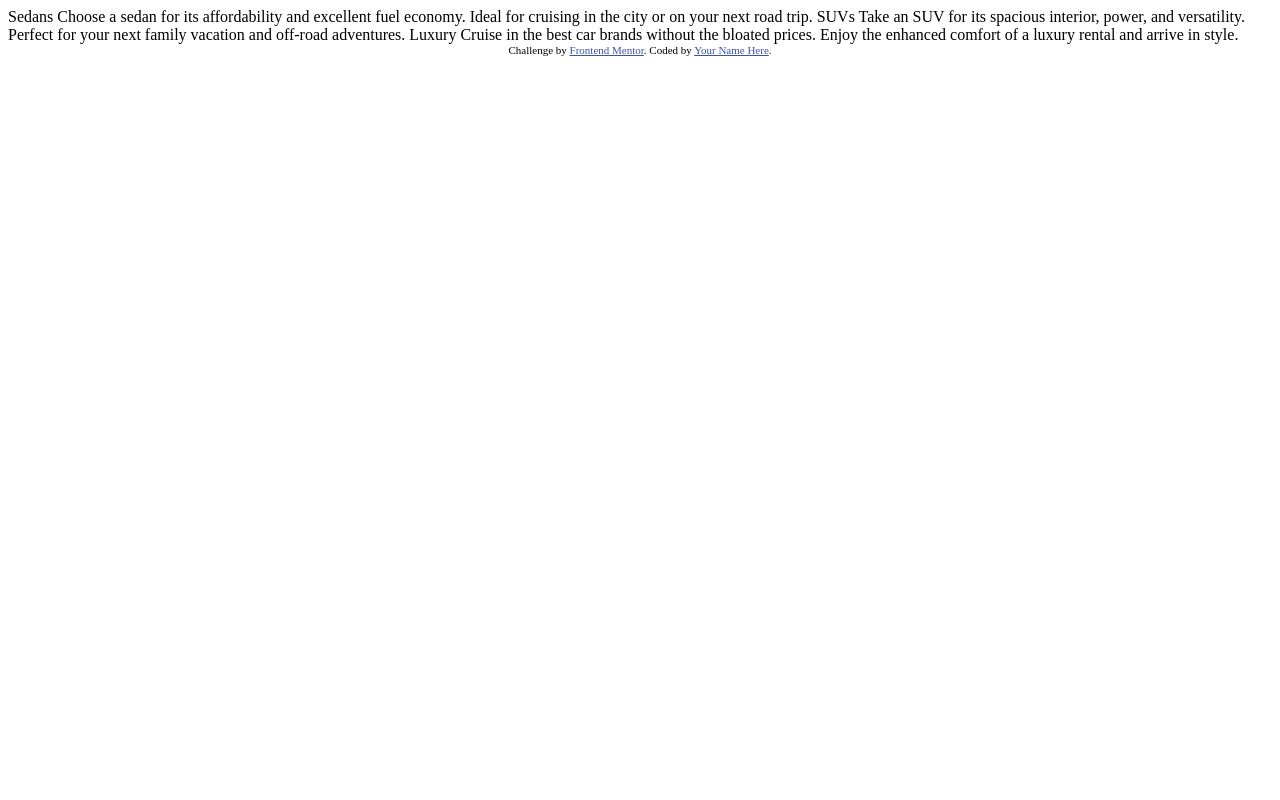
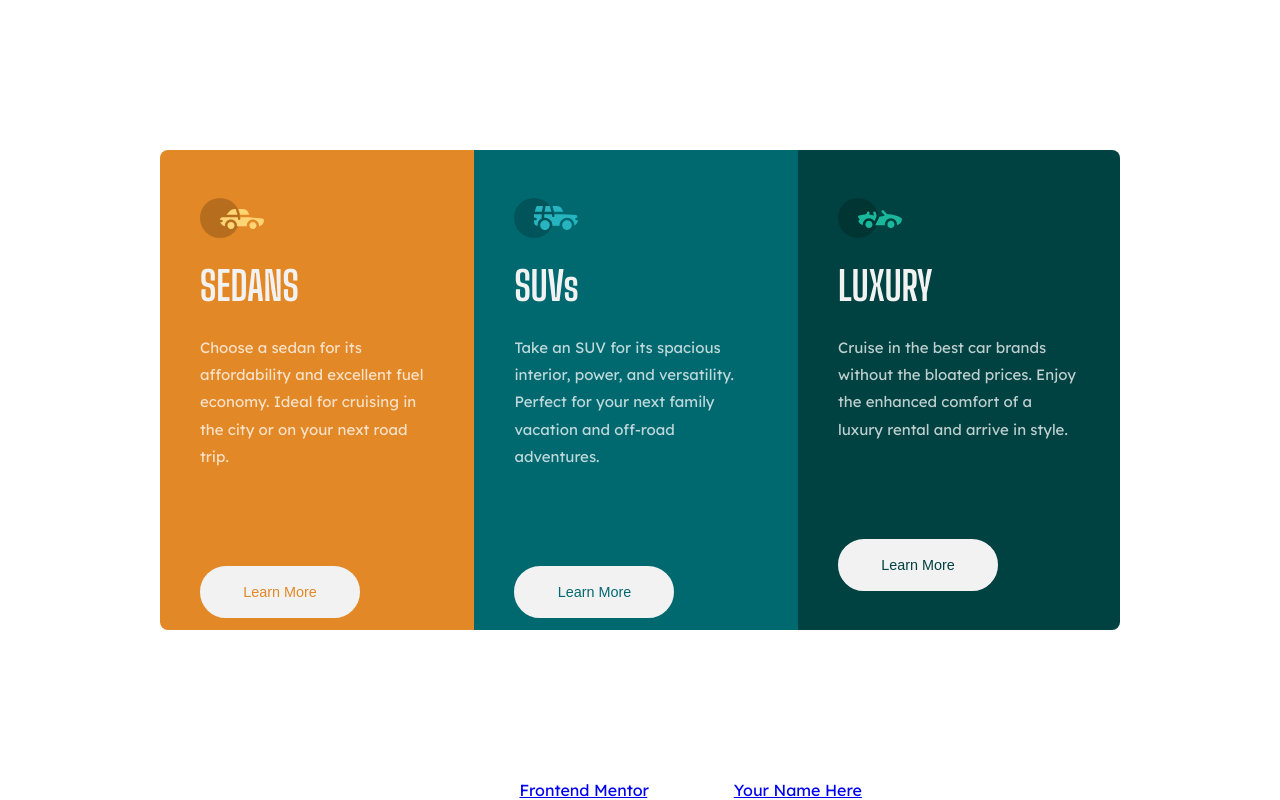
Before and after one commit to joshcamp503/iamjob, a plain HTML site: page 3-column-preview-card-component/3-column-preview-card-component-main/index.html in a window 1280 px wide. Drawn offline with Linux system fonts and the light colour scheme.

Commit message:
finished project

```diff
--- a/3-column-preview-card-component/3-column-preview-card-component-main/index.html
+++ b/3-column-preview-card-component/3-column-preview-card-component-main/index.html
@@ -5,28 +5,39 @@
   <meta name="viewport" content="width=device-width, initial-scale=1.0"> <!-- displays site properly based on user's device -->
 
   <link rel="icon" type="image/png" sizes="32x32" href="./images/favicon-32x32.png">
+  <link rel="stylesheet" href="styles.css">
 
   <title>Frontend Mentor | 3-column preview card component</title>
-
-  <!-- Feel free to remove these styles or customise in your own stylesheet 👍 -->
-  <style>
-    .attribution { font-size: 11px; text-align: center; }
-    .attribution a { color: hsl(228, 45%, 44%); }
-  </style>
 </head>
 <body>
 
-  Sedans
-  Choose a sedan for its affordability and excellent fuel economy. Ideal for cruising in the city
-  or on your next road trip.
+  <div class="wrapper">
 
-  SUVs
-  Take an SUV for its spacious interior, power, and versatility. Perfect for your next family vacation
-  and off-road adventures.
+    <div class="card" id="sedan-card">
+      <img src="/images/icon-sedans.svg" alt="sedan icon">
+      <h1>SEDANS</h1>
+      <p>Choose a sedan for its affordability and excellent fuel economy. Ideal for cruising in the city
+        or on your next road trip.</p>
+      <button>Learn More</button>
+    </div>
 
-  Luxury
-  Cruise in the best car brands without the bloated prices. Enjoy the enhanced comfort of a luxury
-  rental and arrive in style.
+    <div class="card" id="suv-card">
+      <img src="/images/icon-suvs.svg" alt="suv-icon">
+      <h1>SUVs</h1>
+      <p>Take an SUV for its spacious interior, power, and versatility. Perfect for your next family vacation
+        and off-road adventures.</p>
+      <button>Learn More</button>
+    </div>
+
+    <div class="card" id="luxury-card">
+      <img src="/images/icon-luxury.svg" alt="luxury-car-icon">
+      <h1>LUXURY</h1>
+      <p>Cruise in the best car brands without the bloated prices. Enjoy the enhanced comfort of a luxury
+        rental and arrive in style.</p>
+      <button>Learn More</button>
+    </div>
+
+  </div>
 
   <div class="attribution">
     Challenge by <a href="https://www.frontendmentor.io?ref=challenge" target="_blank">Frontend Mentor</a>.
--- /dev/null
+++ b/3-column-preview-card-component/3-column-preview-card-component-main/styles.css
@@ -0,0 +1,204 @@
+@import url('https://fonts.googleapis.com/css2?family=Lexend+Deca&display=swap');
+@import url('https://fonts.googleapis.com/css2?family=Big+Shoulders+Display:wght@700&family=Lexend+Deca&display=swap');
+
+/* Transparent white (paragraphs): hsla(0, 0%, 100%, 0.75) */
+/* Very light gray (background, headings, buttons): hsl(0, 0%, 95%) */
+
+/* 'Lexend Deca', sans-serif; */
+  /* 'Big Shoulders Display', cursive; */
+
+* {
+  margin: 0;
+  padding: 0;
+  box-sizing: border-box;
+}
+
+body {
+  font-family: 'Lexend Deca', sans-serif;
+  color: hsla(0, 0%, 100%, 0.75);
+}
+
+.attribution {
+  text-align: center;
+}
+
+#sedan-card button {
+  color: hsl(31, 77%, 52%);
+}
+
+#suv-card button {
+  color: hsl(184, 100%, 22%);
+}
+
+#luxury-card button {
+  color: hsl(179, 100%, 13%);
+}
+
+#sedan-card button:hover,  #suv-card button:hover, #luxury-card button:hover{
+  border: solid 0.15rem hsl(0, 0%, 95%);
+  color: white;
+  background: transparent;
+}
+
+#sedan-card {
+  background: hsl(31, 77%, 52%);
+}
+
+#suv-card {
+  background: hsl(184, 100%, 22%);
+}
+
+#luxury-card {
+  background: hsl(179, 100%, 13%);
+}
+
+.wrapper {
+  width: 85%;
+  margin: 5rem auto;
+  border-radius: 0.5rem;
+  overflow: hidden;
+}
+
+.card {
+  padding: 3rem 2.5rem;
+}
+
+.card img {
+  width: 4rem
+}
+
+.card h1 {
+  font-family: 'Big Shoulders Display', cursive;
+  font-size: 2.5rem;
+  color: hsl(0, 0%, 95%);
+  margin: 1.5rem 0;
+}
+
+.card p {
+  margin: 2rem 0;
+  font-size: 15px;
+  line-height: 1.7rem;
+}
+
+.card button {
+  background: hsl(0, 0%, 95%);
+  border: solid 0.15rem hsl(0, 0%, 95%);
+  border-radius: 2rem;
+  font-weight: 500;
+  font-size: 0.9rem;
+  padding: 1rem;
+  width: clamp(10rem, 65%, 20rem);
+}
+
+@media screen and (min-width: 1200px) {
+
+  html, body {
+    height: 100%;
+  }
+
+  body {
+    display: flex;
+    flex-direction: column;
+  }
+
+  .wrapper {
+    display: flex;
+    height: 60%;
+    margin: auto;
+    width: clamp(800px, 75%, 1000px);
+  }
+
+  .card {
+    display: flex;
+    flex-direction: column;
+  }
+
+  .card p {
+    flex-grow: 1;
+    margin-top: 0;
+  }
+
+  .card button {
+    margin-top: clamp(4rem, 20%, 6rem);
+  }
+
+}
+
+
+
+
+
+
+
+
+
+
+
+
+
+
+
+
+
+
+
+
+
+
+
+
+
+
+
+
+
+
+
+/* body {
+  font-size: 0.9rem;
+}
+
+.wrapper {
+  display: flex;
+  margin: 12rem 18rem;
+  height: 30rem;
+  border-radius: 1rem;
+  overflow: hidden;
+}
+
+.card {
+  display: flex;
+  flex-direction: column;
+  padding: 3rem 2.5rem;
+}
+
+.card img {
+  width: 4rem;
+}
+
+h1 {
+  font-family: 'Big Shoulders Display', cursive;
+  font-weight: 700;
+  font-size: 2.5rem;
+  color: hsl(0, 0%, 95%);
+  margin: 1.7rem 0;
+}
+
+p {
+  font-family: 'Lexend Deca', sans-serif;
+  font-weight: 400;
+  line-height: 1.5rem;
+  color: hsla(0, 0%, 100%, 0.75);
+}
+
+button {
+  font-family: 'Lexend Deca', sans-serif;
+  font-weight: 400;
+  font-size: 0.9rem;
+  background: hsl(0, 0%, 95%);
+  width: 8.5rem;
+  height: 3rem;
+  border: none;
+  border-radius: 2rem;
+  margin-top: auto;
+} */
```
